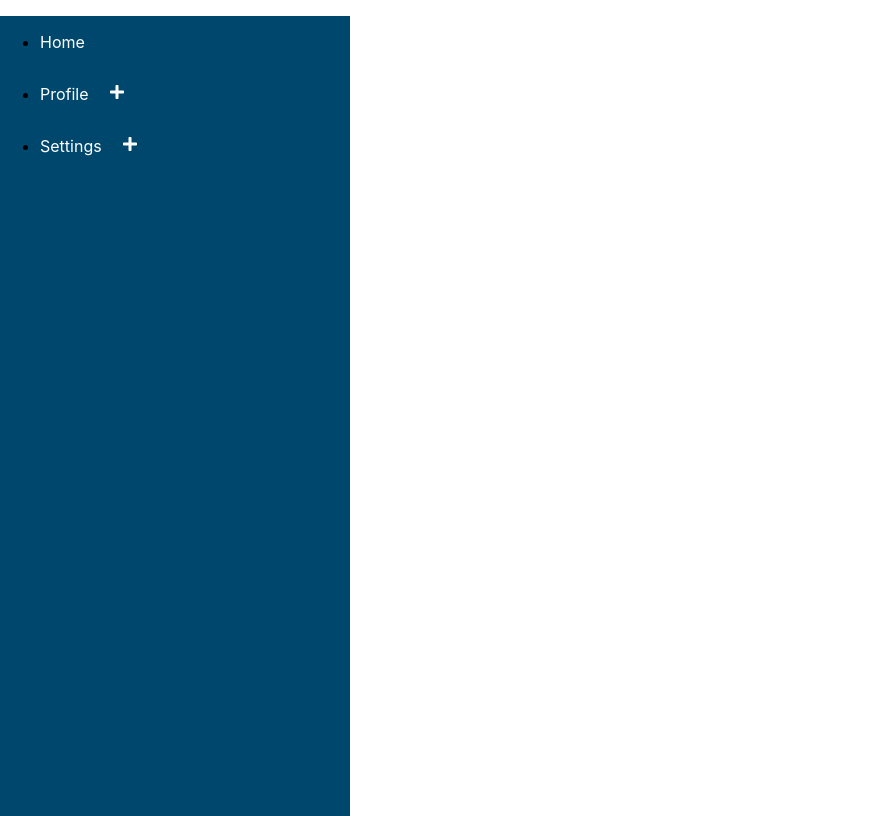
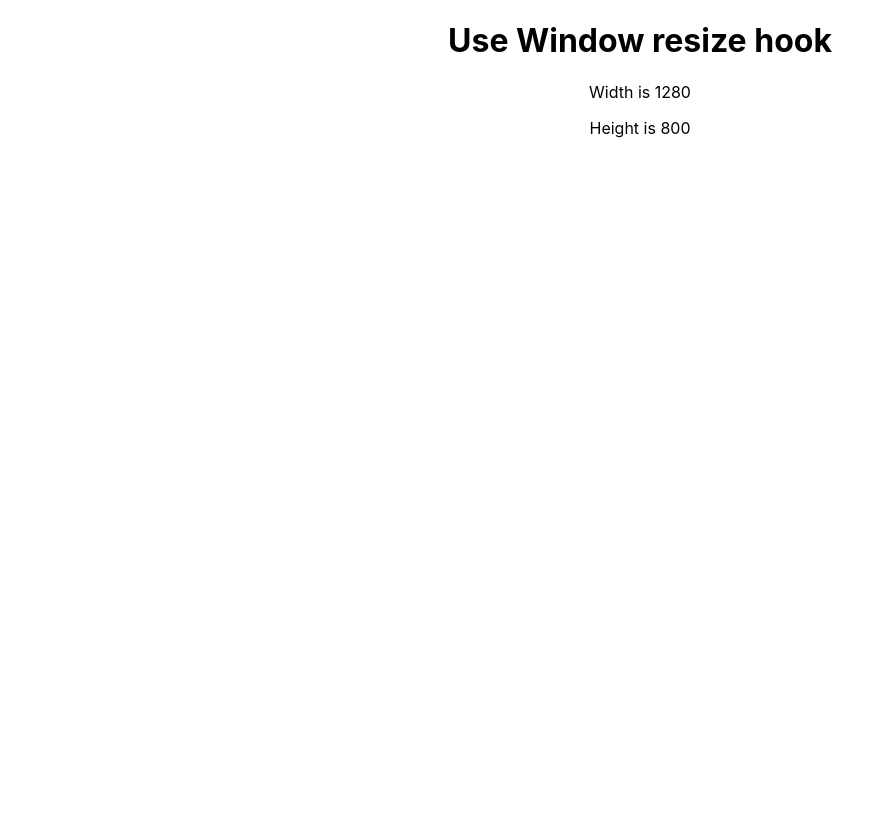
Before and after one commit to Shivani-Kangralkar/reactjs_interview_coding_part1, a React (Create React App) app: page / in a window 1280 px wide. Shown: the whole page, without its empty margins (0-895 px from the left). Built offline with nearby package versions, Linux system fonts and the light colour scheme.

Commit message:
window resize

```diff
--- a/src/App.js
+++ b/src/App.js
@@ -10,8 +10,9 @@ import './App.css';
 // import LightDark from './components/light-dark-mode/LightDark';
 // import TabParent from './components/custom-tabs/TabParent';
 // import Scroll from './components/custom-scroll-indicator/Scroll';
-import TreeViewParent from './components/tree-view/TreeViewParent';
-import menus from "./components/tree-view/data"
+// import TreeViewParent from './components/tree-view/TreeViewParent';
+// import menus from "./components/tree-view/data"
+import WindowResize from './components/use-window-resize/WindowResize';
 
 
 
@@ -43,7 +44,10 @@ function App() {
       {/* <Scroll url={"https://dummyjson.com/products?limit=100"}/> */}
 
       {/* TreeView , recursive tree */}
-      <TreeViewParent menus={menus}/>
+      {/* <TreeViewParent menus={menus}/> */}
+
+      {/* window resize */}
+      <WindowResize />
     </div>
   );
 }
--- /dev/null
+++ b/src/components/use-window-resize/WindowResize.jsx
@@ -0,0 +1,17 @@
+import React from 'react'
+import useWindowResize from './useWindowResize'
+
+const WindowResize = () => {
+
+    const windowSize = useWindowResize();
+    const { width, height } = windowSize;
+  return (
+    <div>
+        <h1>Use Window resize hook</h1>
+        <p>Width is {width}</p>
+        <p>Height is {height}</p>
+    </div>
+  )
+}
+
+export default WindowResize
--- /dev/null
+++ b/src/components/use-window-resize/useWindowResize.js
@@ -0,0 +1,27 @@
+import { useLayoutEffect, useState } from 'react'
+
+const useWindowResize = () => {
+    const [windowSize, setWindowSize] = useState({
+        width: 0,
+        height: 0,
+    });
+
+    const handleResize = () => {
+        setWindowSize({
+            width: window.innerWidth,
+            height: window.innerHeight,
+        });
+    }
+
+    useLayoutEffect(()=>{
+        handleResize();
+        window.addEventListener("resize", handleResize);
+
+        return () => {
+            window.removeEventListener("resize", handleResize)
+        }
+    },[])
+  return windowSize
+}
+
+export default useWindowResize
```
